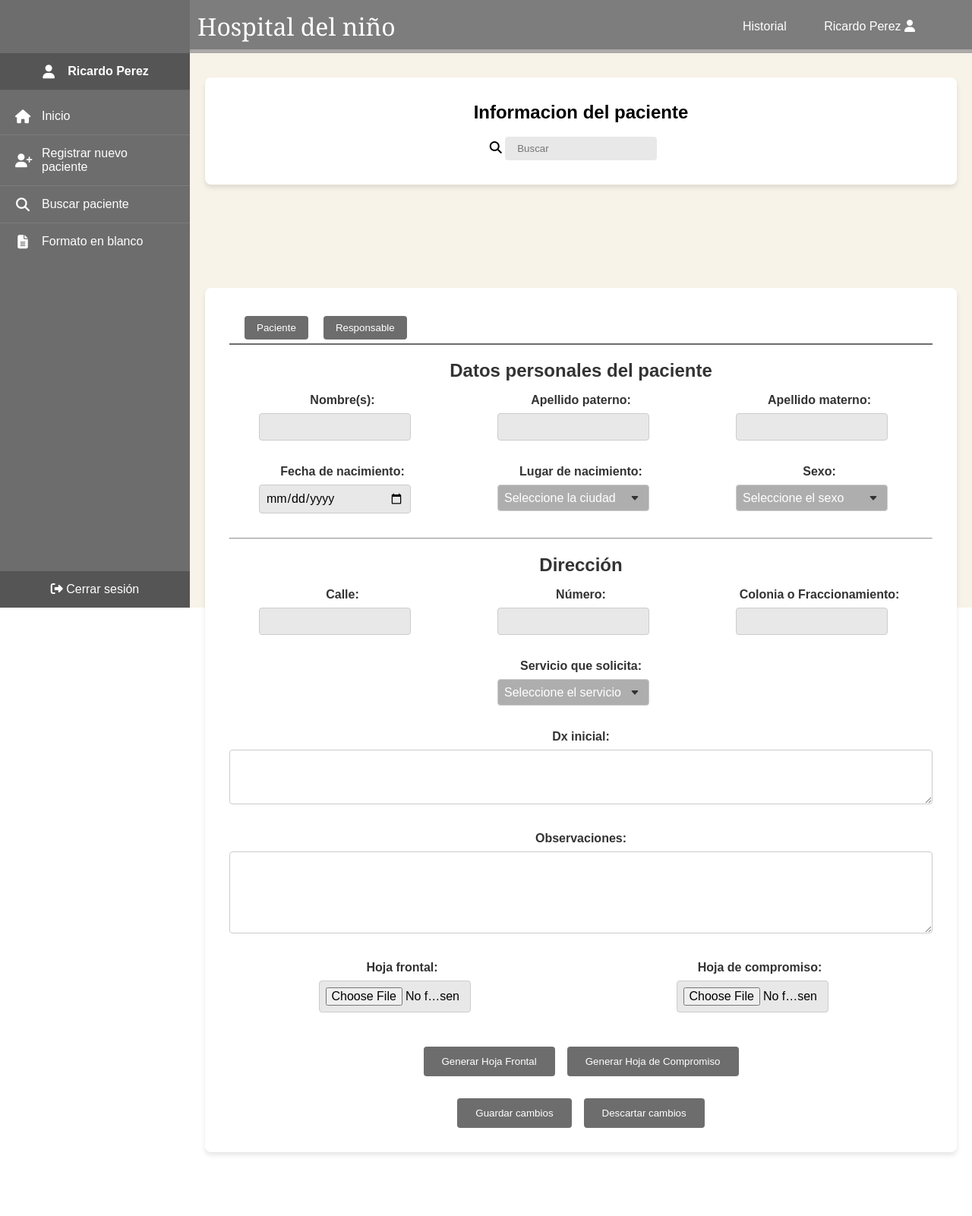
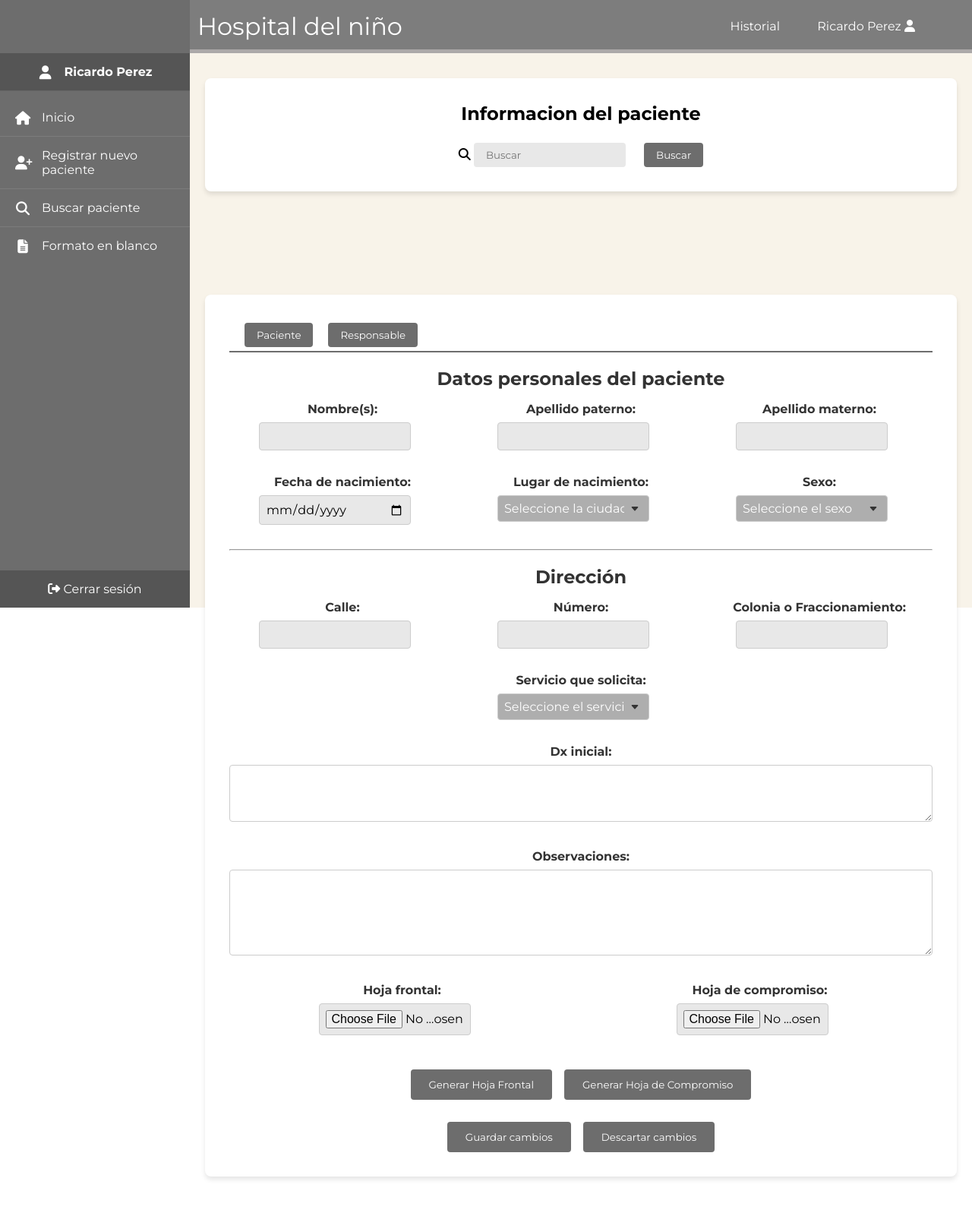
Before and after one commit to VazquezKaren/Integradora_Hospital, a PHP site: page /pacientes.html in a window 1280 px wide. Shown: the whole page at 76% size. Before the commit the page ends 1521 px from the top, so only its background shows below. Run offline with PHP 8.4, Linux system fonts and the light colour scheme.

Commit message:
changes new

```diff
--- a/css/estilos.css
+++ b/css/estilos.css
@@ -1,9 +1,12 @@
 /* Reset y estilos globales */
+
+@import url('https://fonts.googleapis.com/css2?family=Montserrat:ital,wght@0,100..900;1,100..900&display=swap');
+
 * {
     margin: 0;
     padding: 0;
     box-sizing: border-box;
-    font-family: 'Arial', sans-serif;
+    font-family: "Montserrat", sans-serif;
 }
 
 body {
@@ -55,7 +58,6 @@ body {
 }
 
 .logo h1 {
-    font-family: 'Georgia', serif;
     color: white;
     font-weight: 400;
     font-size: 2rem;
@@ -158,6 +160,10 @@ body {
     text-align: center;
 }
 
+.cerrar-sesion:hover{
+
+}
+
 /* Ajustar la capa de fondo */
 .capa {
     z-index: 500;
--- a/css/main.css
+++ b/css/main.css
@@ -1,3 +1,5 @@
+@import url('https://fonts.googleapis.com/css2?family=Montserrat:ital,wght@0,100..900;1,100..900&display=swap');
+
 * {
     margin: 0;
     padding: 0;
@@ -9,7 +11,7 @@ html {
 }
 
 body {
-    font-family: Arial, sans-serif;
+    font-family: "Montserrat", sans-serif;
     background-color: #cfd5e1;
     display: flex;
     justify-content: center;
--- a/empleado.html
+++ b/empleado.html
@@ -45,5 +45,7 @@
     </div>
 
 
+    <section></section>
+
 </body>
 </html>
--- a/pacientes.html
+++ b/pacientes.html
@@ -50,6 +50,7 @@
                 <h1>Informacion del paciente</h1>
                 <br>
                 <i class="fa-solid fa-magnifying-glass"></i> <input type="text" placeholder="Buscar" name="busqueda">
+                <button>Buscar</button>
             </div>
         </div>
     </section>
```
Also changed, not shown: JS/alertas.js (added), JS/funciones.js (added), README.md.
